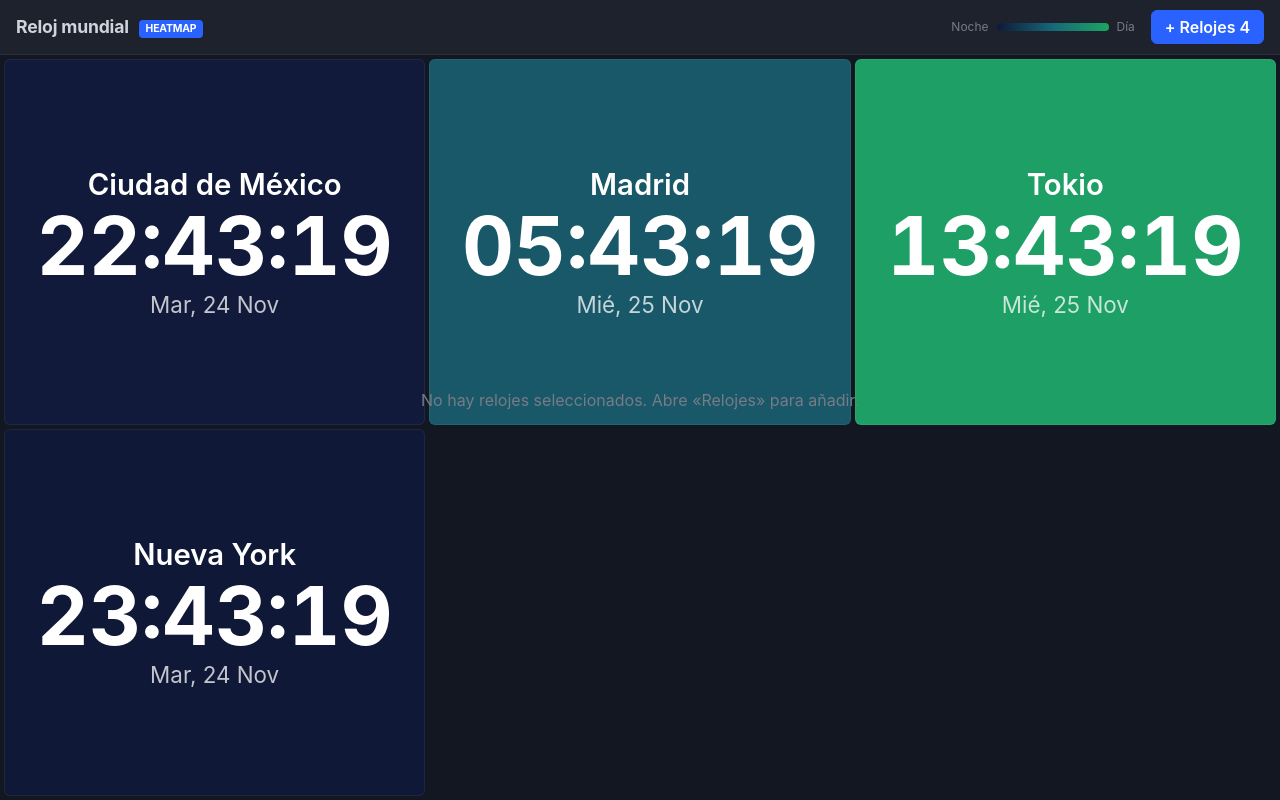
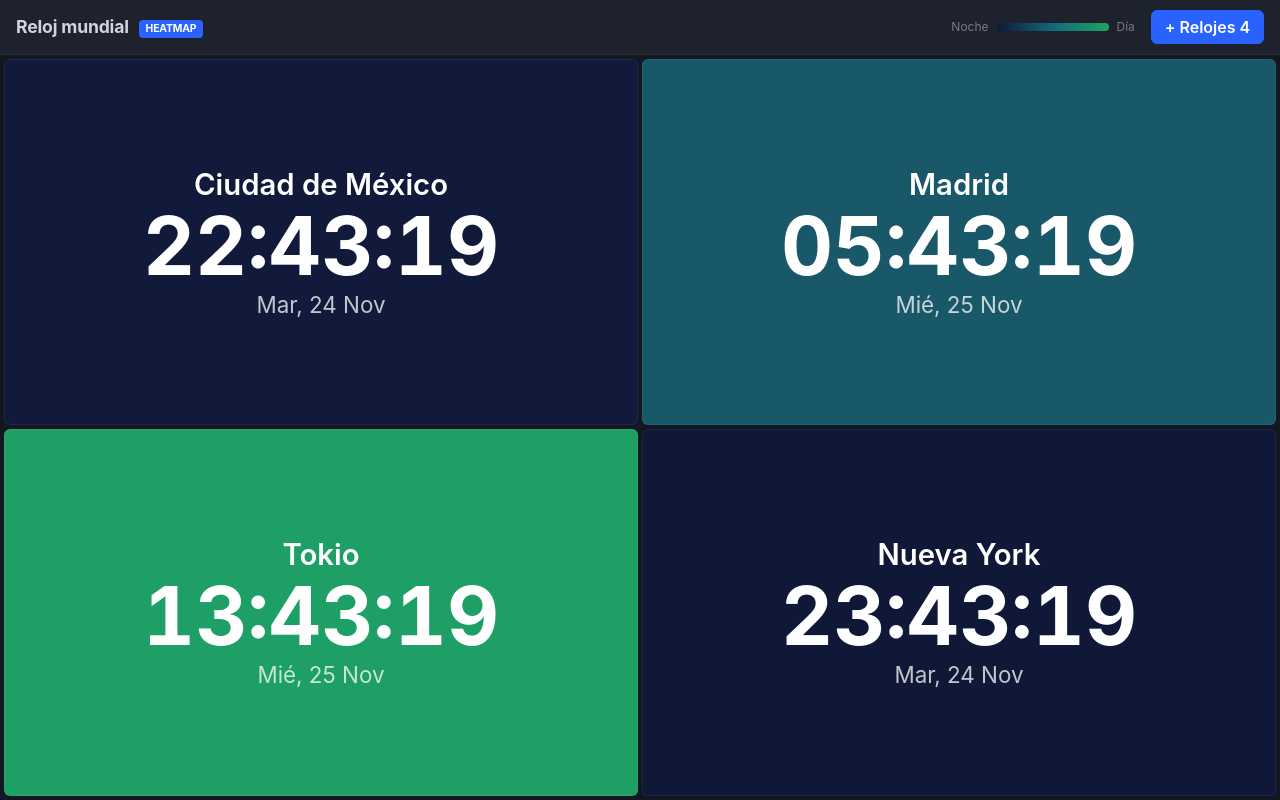
Before and after one commit to MoiBaldenegro/pagina-web-pequena-llamada-reloj-mundial, a website with bundled scripts: page index.html in a window 1280 px wide. Built offline with nearby package versions, Linux system fonts and the light colour scheme.

Commit message:
estilos-rotos (#12)

```diff
--- a/css/styles.css
+++ b/css/styles.css
@@ -1,4 +1,5 @@
 * { box-sizing: border-box; }
+[hidden] { display: none !important; }
 :root {
   --bg: #131722; --panel: #1e222d; --line: #2a2e39; --text: #d1d4dc; --muted: #787b86; --accent: #2962ff;
   --up: #089981; --down: #f23645;
--- a/js/main.js
+++ b/js/main.js
@@ -21,8 +21,15 @@ let selected = load();
 
 function layout() {
   const n = selected.length || 1;
-  const wide = heatmap.clientWidth / Math.max(heatmap.clientHeight, 1);
-  const cols = Math.min(n, Math.max(1, Math.round(Math.sqrt(n * wide))));
+  const w = heatmap.clientWidth || 1, h = Math.max(heatmap.clientHeight, 1);
+  let cols = 1, best = Infinity;
+  for (let c = 1; c <= n; c++) {
+    const r = Math.ceil(n / c);
+    const empty = c * r - n;
+    const ratio = (w / c) / (h / r);
+    const score = Math.abs(Math.log(ratio / 1.6)) + empty * 0.3;
+    if (score < best) { best = score; cols = c; }
+  }
   heatmap.style.setProperty('--cols', cols);
   heatmap.style.setProperty('--rows', Math.ceil(n / cols));
 }
```
Also changed, not shown: .factory/handoff.md, .factory/memory.md.
